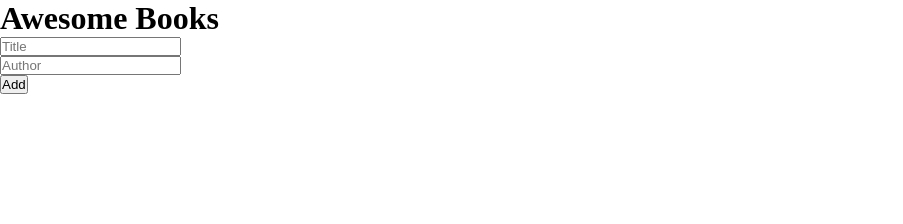
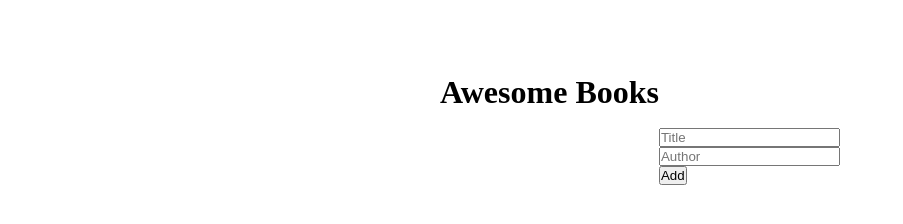
Before and after one commit to maryam0007/Awesome-books, a plain HTML site: page index.html in a window 1280 px wide. Shown: the whole page, without its empty margins (0-903 px from the left). Drawn offline with Linux system fonts and the light colour scheme.

Commit message:
modified index and css

```diff
--- a/index.html
+++ b/index.html
@@ -8,6 +8,7 @@
     <link href="style.css" rel="stylesheet">
 </head>
 <body>
+    <div class="books">
         <h1>Awesome Books</h1>
         <div class="container"></div>
         <form>
@@ -17,6 +18,9 @@
         <br>
         <input type="button" value="Add" id="add">
        </form>
+    </div>
+
+
 <script src="index.js"></script>
 </body>
 </html>
--- a/style.css
+++ b/style.css
@@ -2,3 +2,13 @@
   margin: 0;
   padding: 0;
 }
+
+.books {
+  display: flex;
+  justify-content: center;
+  align-items: center;
+}
+
+form {
+  margin-top: 10%;
+}
```
Also changed, not shown: README.md. Lines whose indentation alone changed are shown as unchanged.
